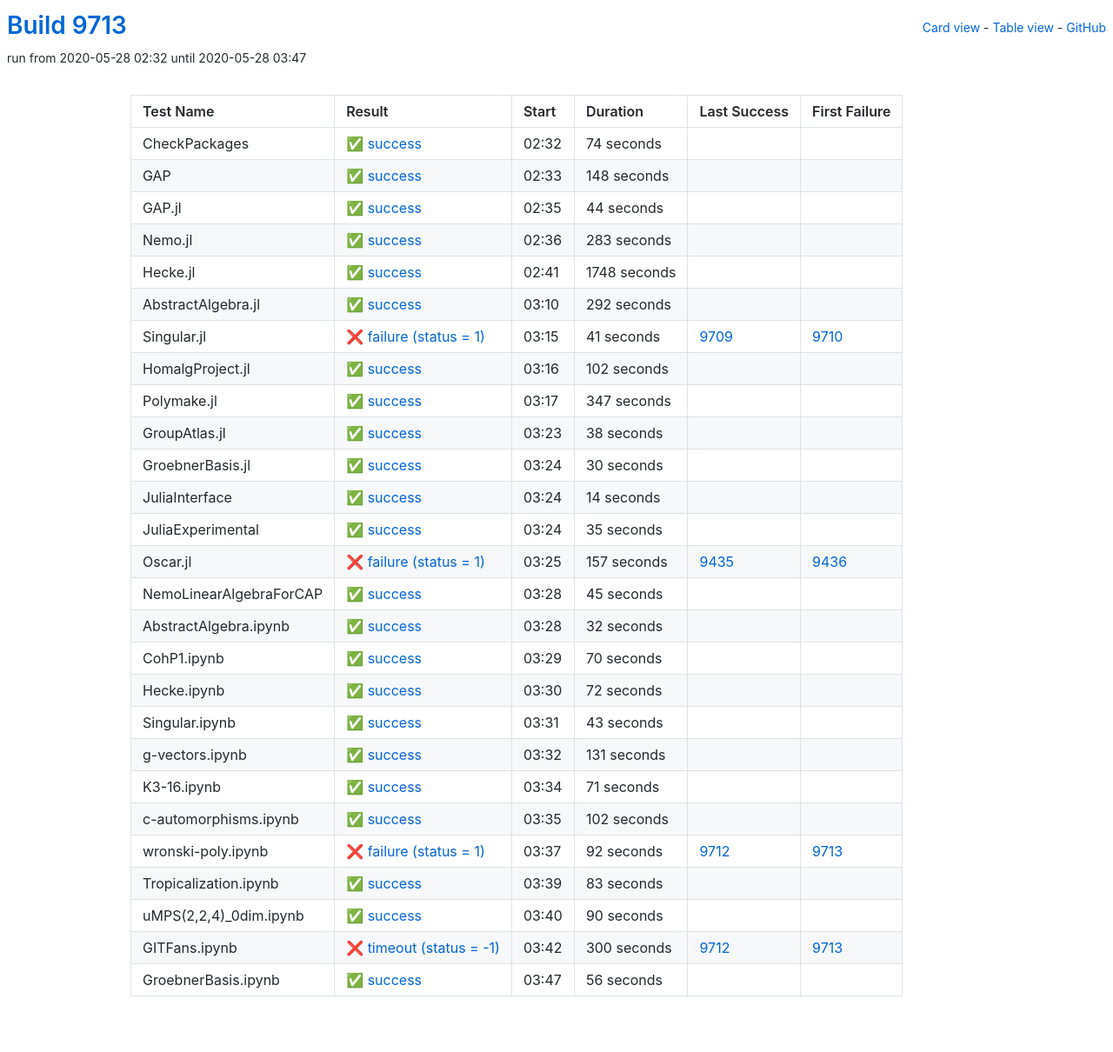
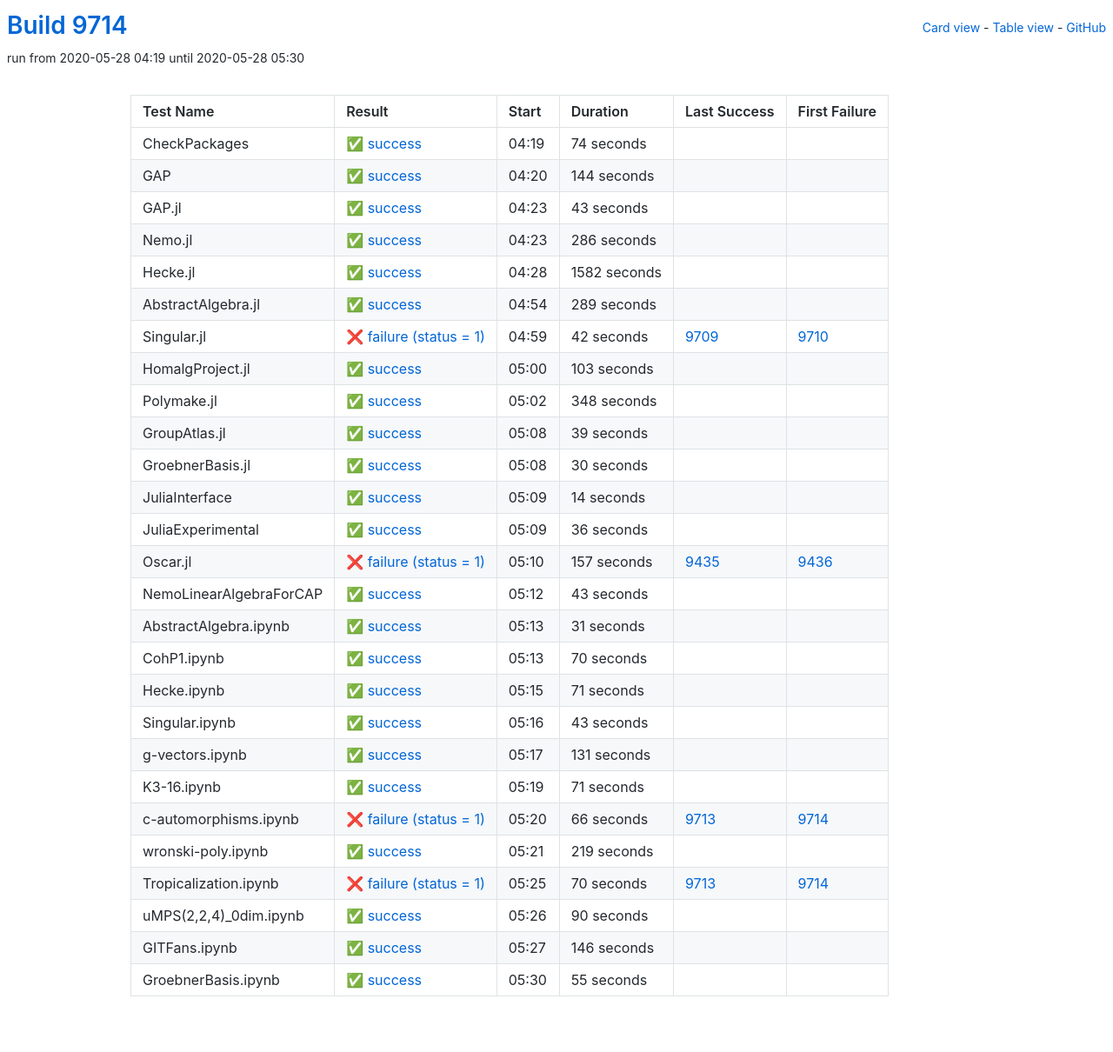
Before and after one commit to oscar-system/oscar-ci-status, a Jekyll site: the page built from table.html, in a window 1280 px wide. Shown: the whole page at 87% size. Built offline with Jekyll 4.4.1, drawn with Linux system fonts in a browser that asks for light colours.

Commit message:
Build 9714

```diff
--- a/_data/ci.yml
+++ b/_data/ci.yml
@@ -1,5 +1,5 @@
-build: 9713
-build_url: https://oscarci.mathematik.uni-kl.de/job/oscar/9713/
+build: 9714
+build_url: https://oscarci.mathematik.uni-kl.de/job/oscar/9714/
 job: oscar
 tests:
 - duration: 74
@@ -9,117 +9,117 @@
   id: checkpackages
   last_success: false
   last_success_url: null
-  log: https://oscarci.mathematik.uni-kl.de/job/oscar/9713/artifact/logs/build-9713/CheckPackages.log
+  log: https://oscarci.mathematik.uni-kl.de/job/oscar/9714/artifact/logs/build-9714/CheckPackages.log
   name: CheckPackages
-  start: 2020-05-28 02:32
+  start: 2020-05-28 04:19
   status: success
   success: true
-- duration: 148
+- duration: 144
   exitcode: 0
   first_failure: false
   first_failure_url: null
   id: gap
   last_success: false
   last_success_url: null
-  log: https://oscarci.mathematik.uni-kl.de/job/oscar/9713/artifact/logs/build-9713/GAP.log
+  log: https://oscarci.mathematik.uni-kl.de/job/oscar/9714/artifact/logs/build-9714/GAP.log
   name: GAP
-  start: 2020-05-28 02:33
+  start: 2020-05-28 04:20
   status: success
   success: true
-- duration: 44
+- duration: 43
   exitcode: 0
   first_failure: false
   first_failure_url: null
   id: gap-jl
   last_success: false
   last_success_url: null
-  log: https://oscarci.mathematik.uni-kl.de/job/oscar/9713/artifact/logs/build-9713/GAP.jl.log
+  log: https://oscarci.mathematik.uni-kl.de/job/oscar/9714/artifact/logs/build-9714/GAP.jl.log
   name: GAP.jl
-  start: 2020-05-28 02:35
+  start: 2020-05-28 04:23
   status: success
   success: true
-- duration: 283
+- duration: 286
   exitcode: 0
   first_failure: false
   first_failure_url: null
   id: nemo-jl
   last_success: false
   last_success_url: null
-  log: https://oscarci.mathematik.uni-kl.de/job/oscar/9713/artifact/logs/build-9713/Nemo.jl.log
+  log: https://oscarci.mathematik.uni-kl.de/job/oscar/9714/artifact/logs/build-9714/Nemo.jl.log
   name: Nemo.jl
-  start: 2020-05-28 02:36
+  start: 2020-05-28 04:23
   status: success
   success: true
-- duration: 1748
+- duration: 1582
   exitcode: 0
   first_failure: false
   first_failure_url: null
   id: hecke-jl
   last_success: false
   last_success_url: null
-  log: https://oscarci.mathematik.uni-kl.de/job/oscar/9713/artifact/logs/build-9713/Hecke.jl.log
+  log: https://oscarci.mathematik.uni-kl.de/job/oscar/9714/artifact/logs/build-9714/Hecke.jl.log
   name: Hecke.jl
-  start: 2020-05-28 02:41
+  start: 2020-05-28 04:28
   status: success
   success: true
-- duration: 292
+- duration: 289
   exitcode: 0
   first_failure: false
   first_failure_url: null
   id: abstractalgebra-jl
   last_success: false
   last_success_url: null
-  log: https://oscarci.mathematik.uni-kl.de/job/oscar/9713/artifact/logs/build-9713/AbstractAlgebra.jl.log
+  log: https://oscarci.mathematik.uni-kl.de/job/oscar/9714/artifact/logs/build-9714/AbstractAlgebra.jl.log
   name: AbstractAlgebra.jl
-  start: 2020-05-28 03:10
+  start: 2020-05-28 04:54
   status: success
   success: true
-- duration: 41
+- duration: 42
   exitcode: 1
   first_failure: 9710
   first_failure_url: https://oscarci.mathematik.uni-kl.de/job/oscar/9710/
   id: singular-jl
   last_success: 9709
   last_success_url: https://oscarci.mathematik.uni-kl.de/job/oscar/9709/
-  log: https://oscarci.mathematik.uni-kl.de/job/oscar/9713/artifact/logs/build-9713/Singular.jl.log
+  log: https://oscarci.mathematik.uni-kl.de/job/oscar/9714/artifact/logs/build-9714/Singular.jl.log
   name: Singular.jl
-  start: 2020-05-28 03:15
+  start: 2020-05-28 04:59
   status: failure
   success: false
-- duration: 102
+- duration: 103
   exitcode: 0
   first_failure: false
   first_failure_url: null
   id: homalgproject-jl
   last_success: false
   last_success_url: null
-  log: https://oscarci.mathematik.uni-kl.de/job/oscar/9713/artifact/logs/build-9713/HomalgProject.jl.log
+  log: https://oscarci.mathematik.uni-kl.de/job/oscar/9714/artifact/logs/build-9714/HomalgProject.jl.log
   name: HomalgProject.jl
-  start: 2020-05-28 03:16
+  start: 2020-05-28 05:00
   status: success
   success: true
-- duration: 347
+- duration: 348
   exitcode: 0
   first_failure: false
   first_failure_url: null
   id: polymake-jl
   last_success: false
   last_success_url: null
-  log: https://oscarci.mathematik.uni-kl.de/job/oscar/9713/artifact/logs/build-9713/Polymake.jl.log
+  log: https://oscarci.mathematik.uni-kl.de/job/oscar/9714/artifact/logs/build-9714/Polymake.jl.log
   name: Polymake.jl
-  start: 2020-05-28 03:17
+  start: 2020-05-28 05:02
   status: success
   success: true
-- duration: 38
+- duration: 39
   exitcode: 0
   first_failure: false
   first_failure_url: null
   id: groupatlas-jl
   last_success: false
   last_success_url: null
-  log: https://oscarci.mathematik.uni-kl.de/job/oscar/9713/artifact/logs/build-9713/GroupAtlas.jl.log
+  log: https://oscarci.mathematik.uni-kl.de/job/oscar/9714/artifact/logs/build-9714/GroupAtlas.jl.log
   name: GroupAtlas.jl
-  start: 2020-05-28 03:23
+  start: 2020-05-28 05:08
   status: success
   success: true
 - duration: 30
@@ -129,9 +129,9 @@
   id: groebnerbasis-jl
   last_success: false
   last_success_url: null
-  log: https://oscarci.mathematik.uni-kl.de/job/oscar/9713/artifact/logs/build-9713/GroebnerBasis.jl.log
+  log: https://oscarci.mathematik.uni-kl.de/job/oscar/9714/artifact/logs/build-9714/GroebnerBasis.jl.log
   name: GroebnerBasis.jl
-  start: 2020-05-28 03:24
+  start: 2020-05-28 05:08
   status: success
   success: true
 - duration: 14
@@ -141,21 +141,21 @@
   id: juliainterface
   last_success: false
   last_success_url: null
-  log: https://oscarci.mathematik.uni-kl.de/job/oscar/9713/artifact/logs/build-9713/JuliaInterface.log
+  log: https://oscarci.mathematik.uni-kl.de/job/oscar/9714/artifact/logs/build-9714/JuliaInterface.log
   name: JuliaInterface
-  start: 2020-05-28 03:24
+  start: 2020-05-28 05:09
   status: success
   success: true
-- duration: 35
+- duration: 36
   exitcode: 0
   first_failure: false
   first_failure_url: null
   id: juliaexperimental
   last_success: false
   last_success_url: null
-  log: https://oscarci.mathematik.uni-kl.de/job/oscar/9713/artifact/logs/build-9713/JuliaExperimental.log
+  log: https://oscarci.mathematik.uni-kl.de/job/oscar/9714/artifact/logs/build-9714/JuliaExperimental.log
   name: JuliaExperimental
-  start: 2020-05-28 03:24
+  start: 2020-05-28 05:09
   status: success
   success: true
 - duration: 157
@@ -165,33 +165,33 @@
   id: oscar-jl
   last_success: 9435
   last_success_url: https://oscarci.mathematik.uni-kl.de/job/oscar/9435/
-  log: https://oscarci.mathematik.uni-kl.de/job/oscar/9713/artifact/logs/build-9713/Oscar.jl.log
+  log: https://oscarci.mathematik.uni-kl.de/job/oscar/9714/artifact/logs/build-9714/Oscar.jl.log
   name: Oscar.jl
-  start: 2020-05-28 03:25
+  start: 2020-05-28 05:10
   status: failure
   success: false
-- duration: 45
+- duration: 43
   exitcode: 0
   first_failure: false
   first_failure_url: null
   id: nemolinearalgebraforcap
   last_success: false
   last_success_url: null
-  log: https://oscarci.mathematik.uni-kl.de/job/oscar/9713/artifact/logs/build-9713/NemoLinearAlgebraForCAP.log
+  log: https://oscarci.mathematik.uni-kl.de/job/oscar/9714/artifact/logs/build-9714/NemoLinearAlgebraForCAP.log
   name: NemoLinearAlgebraForCAP
-  start: 2020-05-28 03:28
+  start: 2020-05-28 05:12
   status: success
   success: true
-- duration: 32
+- duration: 31
   exitcode: 0
   first_failure: false
   first_failure_url: null
   id: abstractalgebra-ipynb
   last_success: false
   last_success_url: null
-  log: https://oscarci.mathematik.uni-kl.de/job/oscar/9713/artifact/logs/build-9713/AbstractAlgebra.ipynb.log
+  log: https://oscarci.mathematik.uni-kl.de/job/oscar/9714/artifact/logs/build-9714/AbstractAlgebra.ipynb.log
   name: AbstractAlgebra.ipynb
-  start: 2020-05-28 03:28
+  start: 2020-05-28 05:13
   status: success
   success: true
 - duration: 70
@@ -201,21 +201,21 @@
   id: cohp1-ipynb
   last_success: false
   last_success_url: null
-  log: https://oscarci.mathematik.uni-kl.de/job/oscar/9713/artifact/logs/build-9713/CohP1.ipynb.log
+  log: https://oscarci.mathematik.uni-kl.de/job/oscar/9714/artifact/logs/build-9714/CohP1.ipynb.log
   name: CohP1.ipynb
-  start: 2020-05-28 03:29
+  start: 2020-05-28 05:13
   status: success
   success: true
-- duration: 72
+- duration: 71
   exitcode: 0
   first_failure: false
   first_failure_url: null
   id: hecke-ipynb
   last_success: false
   last_success_url: null
-  log: https://oscarci.mathematik.uni-kl.de/job/oscar/9713/artifact/logs/build-9713/Hecke.ipynb.log
+  log: https://oscarci.mathematik.uni-kl.de/job/oscar/9714/artifact/logs/build-9714/Hecke.ipynb.log
   name: Hecke.ipynb
-  start: 2020-05-28 03:30
+  start: 2020-05-28 05:15
   status: success
   success: true
 - duration: 43
@@ -225,9 +225,9 @@
   id: singular-ipynb
   last_success: false
   last_success_url: null
-  log: https://oscarci.mathematik.uni-kl.de/job/oscar/9713/artifact/logs/build-9713/Singular.ipynb.log
+  log: https://oscarci.mathematik.uni-kl.de/job/oscar/9714/artifact/logs/build-9714/Singular.ipynb.log
   name: Singular.ipynb
-  start: 2020-05-28 03:31
+  start: 2020-05-28 05:16
   status: success
   success: true
 - duration: 131
@@ -237,9 +237,9 @@
   id: g-vectors-ipynb
   last_success: false
   last_success_url: null
-  log: https://oscarci.mathematik.uni-kl.de/job/oscar/9713/artifact/logs/build-9713/g-vectors.ipynb.log
+  log: https://oscarci.mathematik.uni-kl.de/job/oscar/9714/artifact/logs/build-9714/g-vectors.ipynb.log
   name: g-vectors.ipynb
-  start: 2020-05-28 03:32
+  start: 2020-05-28 05:17
   status: success
   success: true
 - duration: 71
@@ -249,47 +249,47 @@
   id: k3-16-ipynb
   last_success: false
   last_success_url: null
-  log: https://oscarci.mathematik.uni-kl.de/job/oscar/9713/artifact/logs/build-9713/K3-16.ipynb.log
+  log: https://oscarci.mathematik.uni-kl.de/job/oscar/9714/artifact/logs/build-9714/K3-16.ipynb.log
   name: K3-16.ipynb
-  start: 2020-05-28 03:34
+  start: 2020-05-28 05:19
   status: success
   success: true
-- duration: 102
+- duration: 66
+  exitcode: 1
+  first_failure: 9714
+  first_failure_url: https://oscarci.mathematik.uni-kl.de/job/oscar/9714/
+  id: c-automorphisms-ipynb
+  last_success: 9713
+  last_success_url: https://oscarci.mathematik.uni-kl.de/job/oscar/9713/
+  log: https://oscarci.mathematik.uni-kl.de/job/oscar/9714/artifact/logs/build-9714/c-automorphisms.ipynb.log
+  name: c-automorphisms.ipynb
+  start: 2020-05-28 05:20
+  status: failure
+  success: false
+- duration: 219
   exitcode: 0
   first_failure: false
   first_failure_url: null
-  id: c-automorphisms-ipynb
+  id: wronski-poly-ipynb
   last_success: false
   last_success_url: null
-  log: https://oscarci.mathematik.uni-kl.de/job/oscar/9713/artifact/logs/build-9713/c-automorphisms.ipynb.log
-  name: c-automorphisms.ipynb
-  start: 2020-05-28 03:35
+  log: https://oscarci.mathematik.uni-kl.de/job/oscar/9714/artifact/logs/build-9714/wronski-poly.ipynb.log
+  name: wronski-poly.ipynb
+  start: 2020-05-28 05:21
   status: success
   success: true
-- duration: 92
+- duration: 70
   exitcode: 1
-  first_failure: 9713
-  first_failure_url: https://oscarci.mathematik.uni-kl.de/job/oscar/9713/
-  id: wronski-poly-ipynb
-  last_success: 9712
-  last_success_url: https://oscarci.mathematik.uni-kl.de/job/oscar/9712/
-  log: https://oscarci.mathematik.uni-kl.de/job/oscar/9713/artifact/logs/build-9713/wronski-poly.ipynb.log
-  name: wronski-poly.ipynb
-  start: 2020-05-28 03:37
+  first_failure: 9714
+  first_failure_url: https://oscarci.mathematik.uni-kl.de/job/oscar/9714/
+  id: tropicalization-ipynb
+  last_success: 9713
+  last_success_url: https://oscarci.mathematik.uni-kl.de/job/oscar/9713/
+  log: https://oscarci.mathematik.uni-kl.de/job/oscar/9714/artifact/logs/build-9714/Tropicalization.ipynb.log
+  name: Tropicalization.ipynb
+  start: 2020-05-28 05:25
   status: failure
   success: false
-- duration: 83
-  exitcode: 0
-  first_failure: false
-  first_failure_url: null
-  id: tropicalization-ipynb
-  last_success: false
-  last_success_url: null
-  log: https://oscarci.mathematik.uni-kl.de/job/oscar/9713/artifact/logs/build-9713/Tropicalization.ipynb.log
-  name: Tropicalization.ipynb
-  start: 2020-05-28 03:39
-  status: success
-  success: true
 - duration: 90
   exitcode: 0
   first_failure: false
@@ -297,32 +297,32 @@
   id: umps-2-2-4-0dim-ipynb
   last_success: false
   last_success_url: null
-  log: https://oscarci.mathematik.uni-kl.de/job/oscar/9713/artifact/logs/build-9713/uMPS-2-2-4-_0dim.ipynb.log
+  log: https://oscarci.mathematik.uni-kl.de/job/oscar/9714/artifact/logs/build-9714/uMPS-2-2-4-_0dim.ipynb.log
   name: uMPS(2,2,4)_0dim.ipynb
-  start: 2020-05-28 03:40
+  start: 2020-05-28 05:26
   status: success
   success: true
-- duration: 300
-  exitcode: -1
-  first_failure: 9713
-  first_failure_url: https://oscarci.mathematik.uni-kl.de/job/oscar/9713/
+- duration: 146
+  exitcode: 0
+  first_failure: false
+  first_failure_url: null
   id: gitfans-ipynb
-  last_success: 9712
-  last_success_url: https://oscarci.mathematik.uni-kl.de/job/oscar/9712/
-  log: https://oscarci.mathematik.uni-kl.de/job/oscar/9713/artifact/logs/build-9713/GITFans.ipynb.log
+  last_success: false
+  last_success_url: null
+  log: https://oscarci.mathematik.uni-kl.de/job/oscar/9714/artifact/logs/build-9714/GITFans.ipynb.log
   name: GITFans.ipynb
-  start: 2020-05-28 03:42
-  status: timeout
-  success: false
-- duration: 56
+  start: 2020-05-28 05:27
+  status: success
+  success: true
+- duration: 55
   exitcode: 0
   first_failure: false
   first_failure_url: null
   id: groebnerbasis-ipynb
   last_success: false
   last_success_url: null
-  log: https://oscarci.mathematik.uni-kl.de/job/oscar/9713/artifact/logs/build-9713/GroebnerBasis.ipynb.log
+  log: https://oscarci.mathematik.uni-kl.de/job/oscar/9714/artifact/logs/build-9714/GroebnerBasis.ipynb.log
   name: GroebnerBasis.ipynb
-  start: 2020-05-28 03:47
+  start: 2020-05-28 05:30
   status: success
   success: true
```
Also changed, not shown: README.md.
